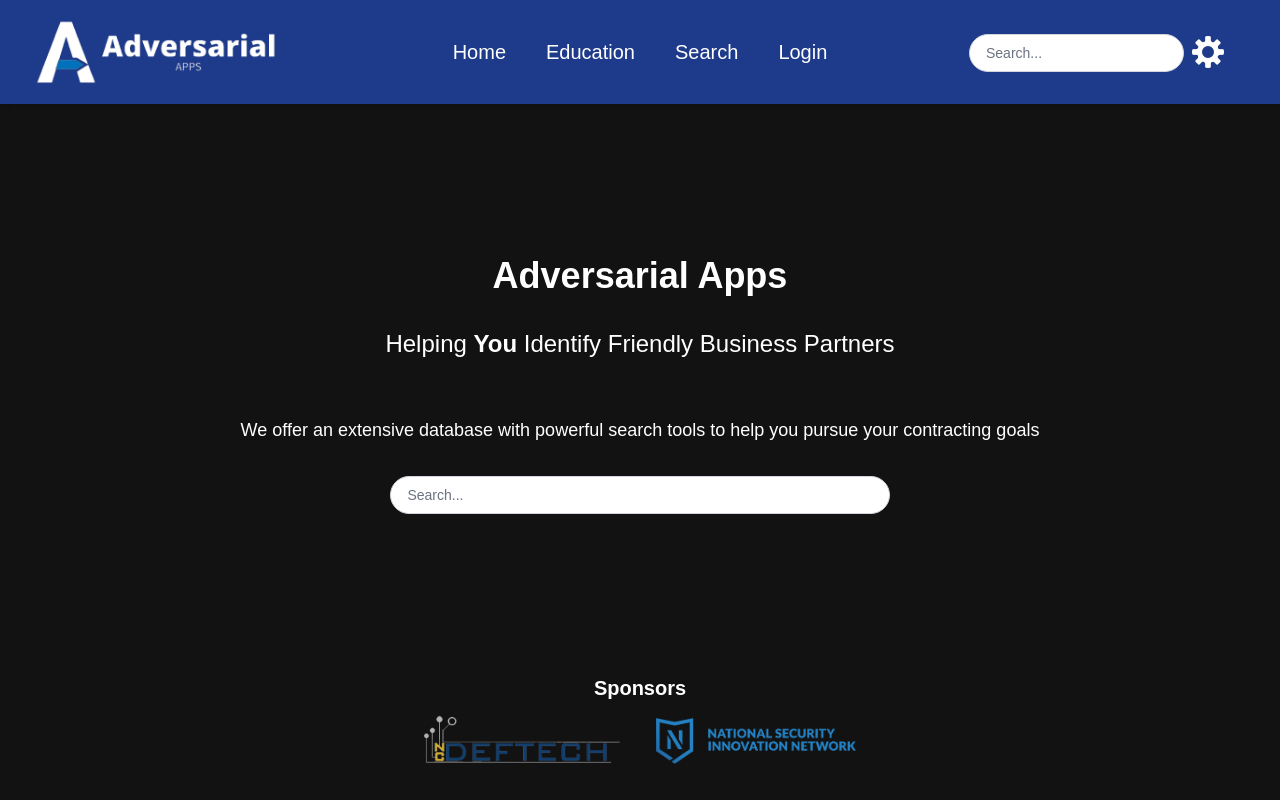
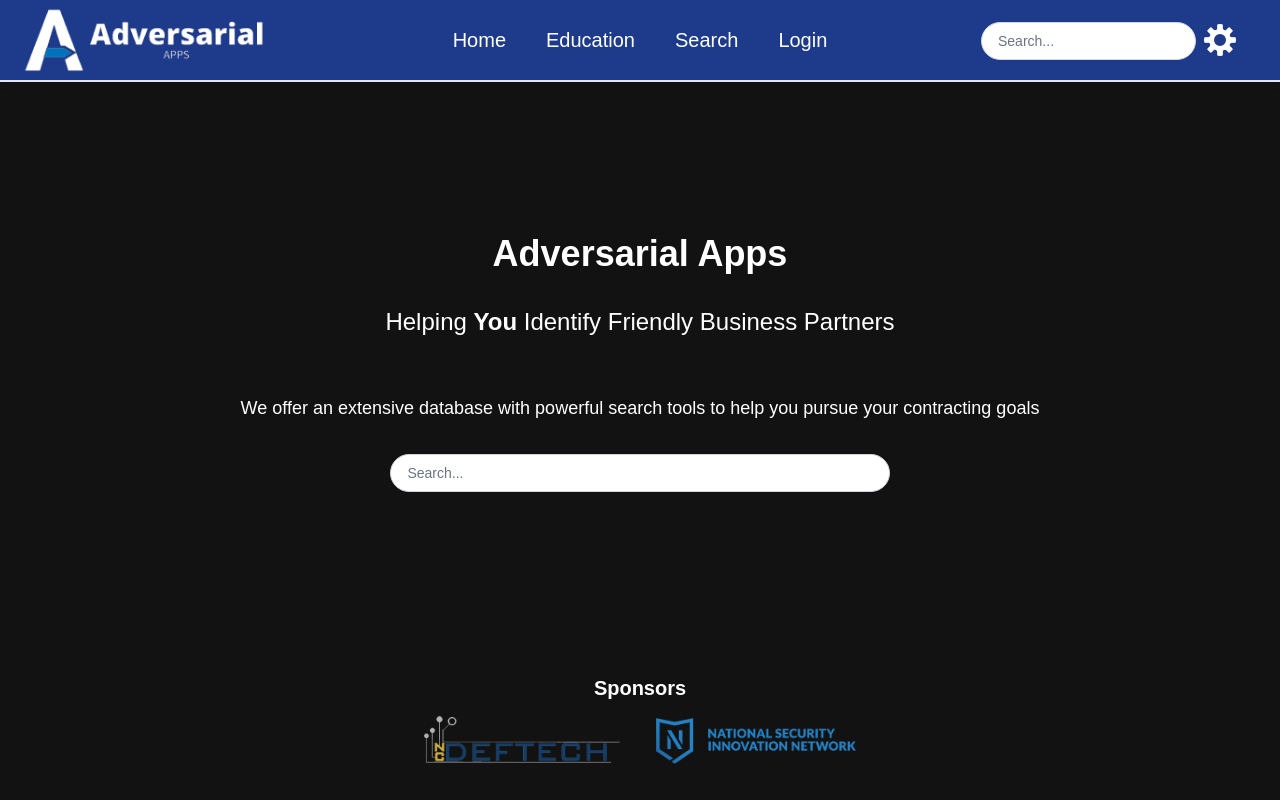
Before and after one commit to AdverseApps/Adversarial-Apps-Web, a Next.js app in the folder adversarial_apps/: page / in a window 1280 px wide. Built offline with nearby package versions, Linux system fonts and the light colour scheme.

Commit message:
feat: made navbar smaller, sticky, and added white border at bottom

```diff
--- a/adversarial_apps/src/components/navbar.tsx
+++ b/adversarial_apps/src/components/navbar.tsx
@@ -55,7 +55,7 @@ export default function NavBar() {
   }, []);
 
   return (
-    <header className="bg-blue-900 grid grid-cols-3 items-center p-4 shadow-md">
+    <header className="sticky top-0 bg-blue-900 grid grid-cols-3 items-center p-1 shadow-md border-b-2">
       {/* Logo */}
       <div className="flex justify-start ml-4">
         <Link href="/" aria-label="Go to home page">
```
